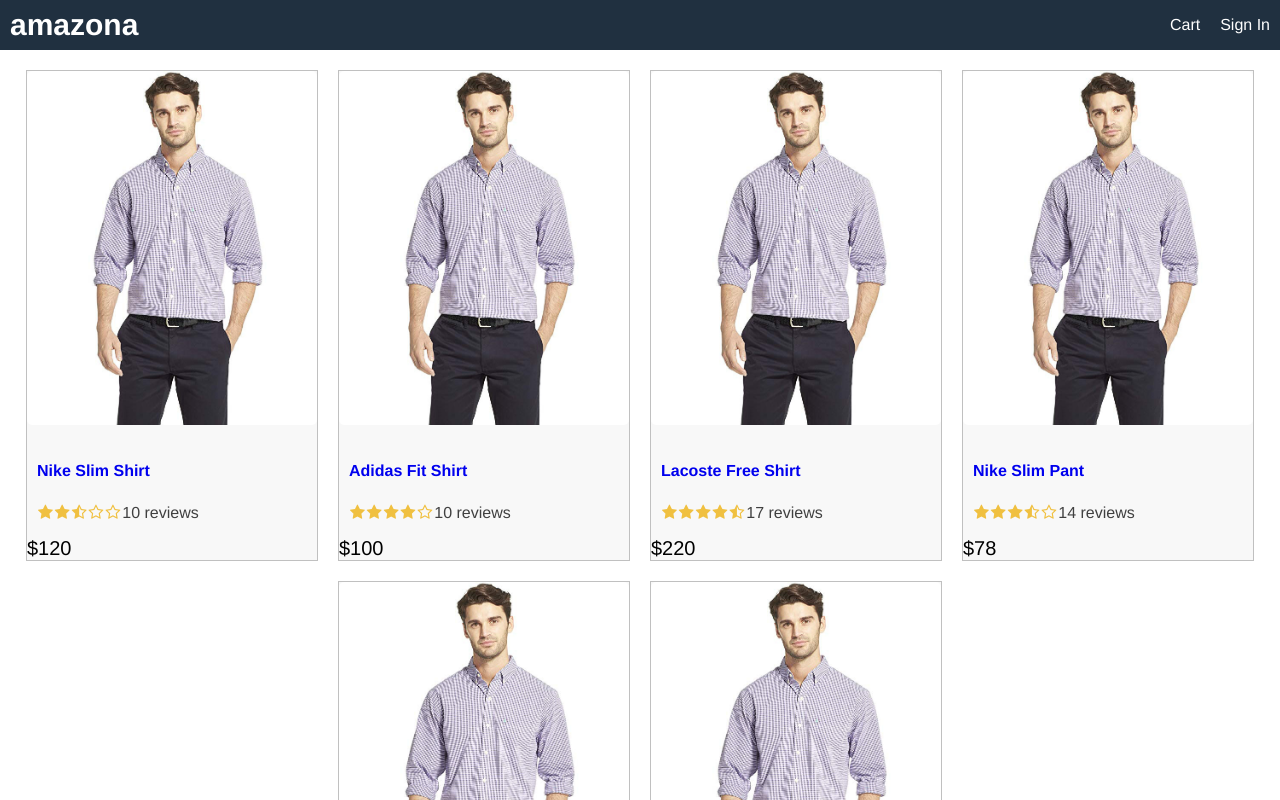
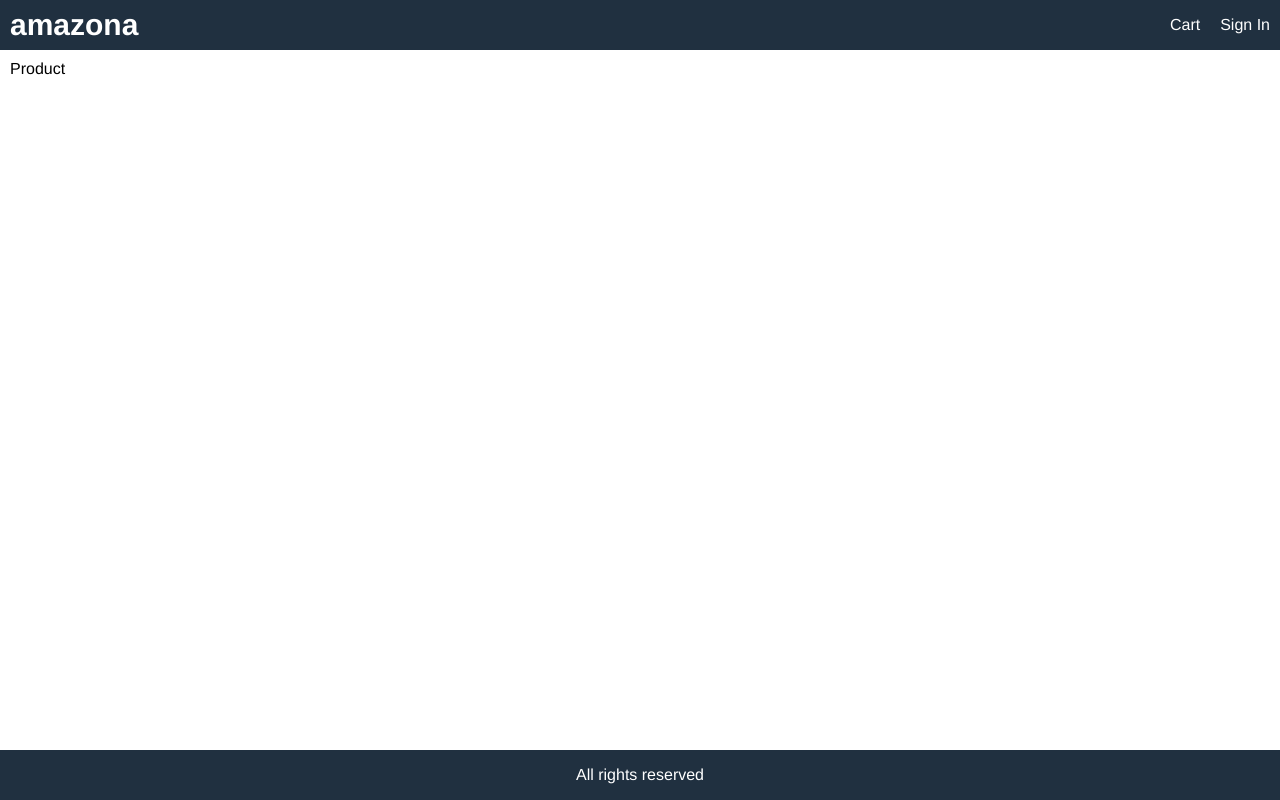
Before and after one commit to jxleilani/amazona, a React (Create React App) app in the folder frontend/: page /product/1 in a window 1280 px wide. Shown: the top 800 px of the page. Built offline with nearby package versions, Linux system fonts and the light colour scheme.

Commit message:
add routes to / and product

```diff
--- a/frontend/package.json
+++ b/frontend/package.json
@@ -8,6 +8,7 @@
     "@testing-library/user-event": "^12.1.10",
     "react": "^17.0.2",
     "react-dom": "^17.0.2",
+    "react-router-dom": "^5.2.0",
     "react-scripts": "4.0.3",
     "web-vitals": "^1.0.1"
   },
--- a/frontend/src/App.js
+++ b/frontend/src/App.js
@@ -1,9 +1,11 @@
 import React from "react";
-import Product from "./components/Product";
-import data from "./data";
+import { BrowserRouter as Router, Switch, Route } from "react-router-dom";
+import HomeScreen from "./screens/HomeScreen";
+import ProductScreen from "./screens/ProductScreen";
 
 function App() {
   return (
+    <Router>
       <div className='grid-container'>
         <header className='row'>
           <div>
@@ -17,14 +19,18 @@
           </div>
         </header>
         <main>
-        <div className='row center'>
-          {data.products.map((product) => (
-            <Product key={product._id} product={product} />
-          ))}
-        </div>
+          <Switch>
+            <Router exact path='/'>
+              <HomeScreen />
+            </Router>
+            <Route path='/product/:id'>
+              <ProductScreen />
+            </Route>
+          </Switch>
         </main>
         <footer className='row center'>All rights reserved</footer>
       </div>
+    </Router>
   );
 }
 
--- /dev/null
+++ b/frontend/src/screens/HomeScreen.js
@@ -0,0 +1,16 @@
+import React from 'react'
+import data from '../data'
+import Product from '../components/Product'
+
+function HomeScreen() {
+  return (
+    <div className='row center'>
+    {data.products.map((product) => (
+      <Product key={product._id} product={product} />
+    ))}
+  </div>
+
+  )
+}
+
+export default HomeScreen
--- /dev/null
+++ b/frontend/src/screens/ProductScreen.js
@@ -0,0 +1,11 @@
+import React from 'react'
+
+function ProductScreen() {
+  return (
+    <div>
+      Product
+    </div>
+  )
+}
+
+export default ProductScreen
```
Also changed, not shown: frontend/src/index.css (line endings or trailing spaces), 2 other files (tests, documents, lock files or other folders). Lines whose indentation alone changed are shown as unchanged.
